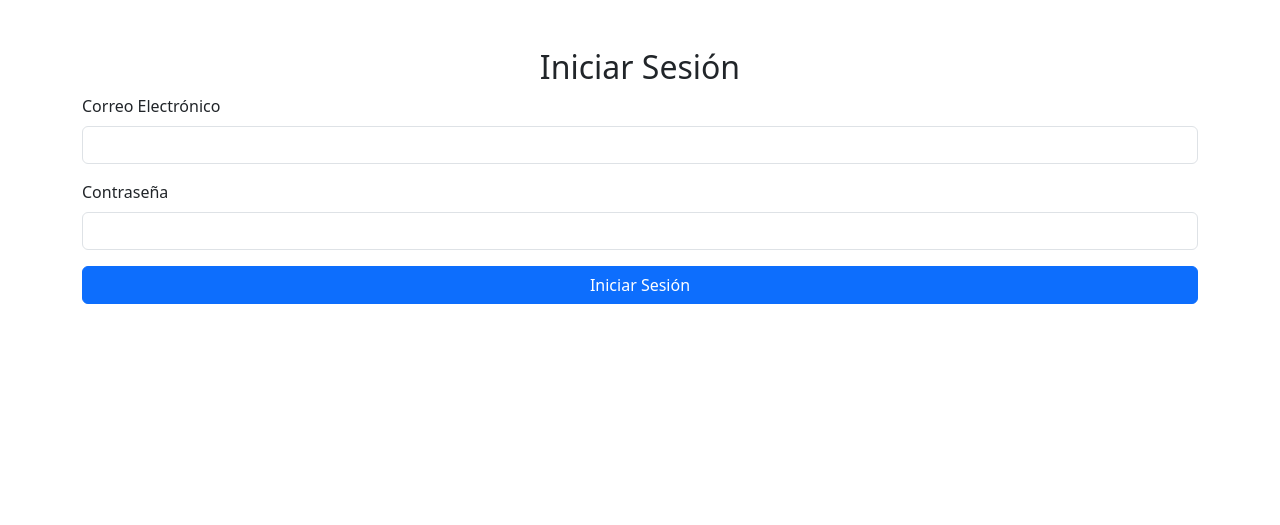
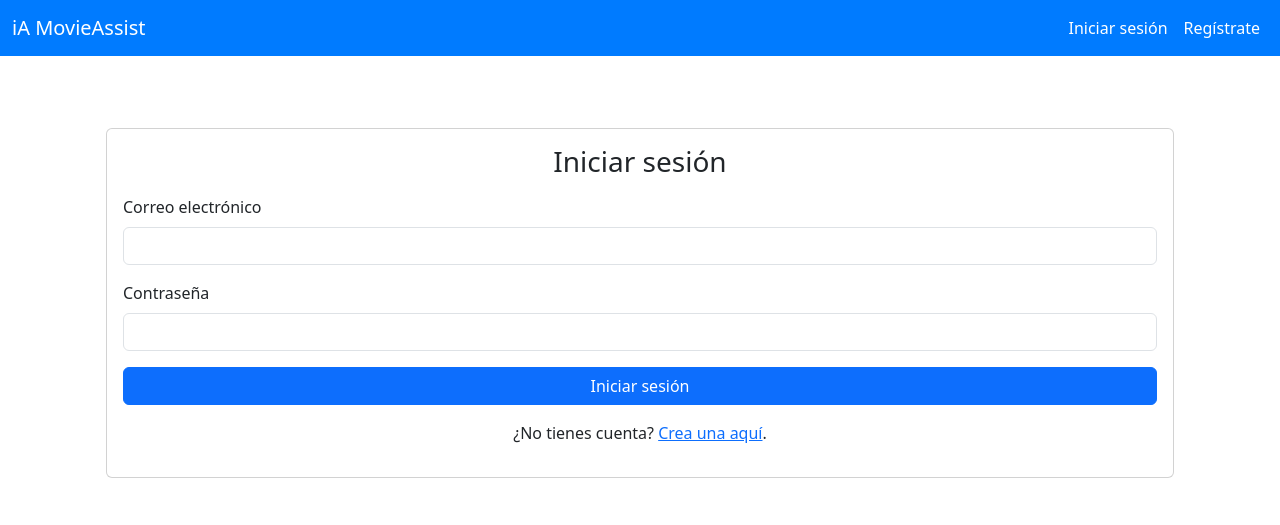
Before and after one commit to lfgalleguillos/MovieAssist, a Flask app: page /login in a window 1280 px wide. Shown: the top 525 px of the page. Run offline with Flask 3, Linux system fonts and the light colour scheme; some libraries are stand-ins or nearby versions.

Commit message:
Update login.html
agrega opcion de hacerse cuenta

```diff
--- a/templates/login.html
+++ b/templates/login.html
@@ -1,34 +1,43 @@
-<!DOCTYPE html>
-<html lang="en">
-<head>
-    <meta charset="UTF-8">
-    <meta name="viewport" content="width=device-width, initial-scale=1.0">
-    <title>Iniciar Sesión</title>
-    <link rel="stylesheet" href="https://cdn.jsdelivr.net/npm/bootstrap@5.3.0/dist/css/bootstrap.min.css">
-</head>
-<body>
-    <div class="container mt-5">
-        <h2 class="text-center">Iniciar Sesión</h2>
-        <form method="POST" action="{{ url_for('login') }}">
-            <div class="mb-3">
-                <label for="email" class="form-label">Correo Electrónico</label>
-                <input type="email" class="form-control" id="email" name="email" required>
-            </div>
-            <div class="mb-3">
-                <label for="password" class="form-label">Contraseña</label>
-                <input type="password" class="form-control" id="password" name="password" required>
-            </div>
-            <button type="submit" class="btn btn-primary w-100">Iniciar Sesión</button>
-        </form>
+{% extends 'base.html' %}
+
+{% block title %}
+    Iniciar sesión
+{% endblock %}
+
+{% block content %}
+<div class="container col-xxl-4 px-4 py-5">
+    <div class="card">
+        <div class="card-body">
+            <h1 class="h3 mb-3 text-center">Iniciar sesión</h1>
+            <!-- Mostrar mensajes flash -->
             {% with messages = get_flashed_messages(with_categories=true) %}
                 {% if messages %}
-            <div class="mt-3">
+                    <div>
                         {% for category, message in messages %}
-                    <div class="alert alert-{{ category }}">{{ message }}</div>
+                            <div class="alert alert-{{ category }}" role="alert">
+                                {{ message }}
+                            </div>
                         {% endfor %}
                     </div>
                 {% endif %}
             {% endwith %}
+            <!-- Formulario de inicio de sesión -->
+            <form method="POST">
+                <div class="mb-3">
+                    <label for="email" class="form-label">Correo electrónico</label>
+                    <input type="email" name="email" id="email" class="form-control" required>
                 </div>
-</body>
-</html>
+                <div class="mb-3">
+                    <label for="password" class="form-label">Contraseña</label>
+                    <input type="password" name="password" id="password" class="form-control" required>
+                </div>
+                <button type="submit" class="btn btn-primary w-100">Iniciar sesión</button>
+            </form>
+            <!-- Enlace para crear cuenta -->
+            <div class="text-center mt-3">
+                <p>¿No tienes cuenta? <a href="{{ url_for('register') }}">Crea una aquí</a>.</p>
+            </div>
+        </div>
+    </div>
+</div>
+{% endblock %}
```
Lines whose indentation alone changed are shown as unchanged.
